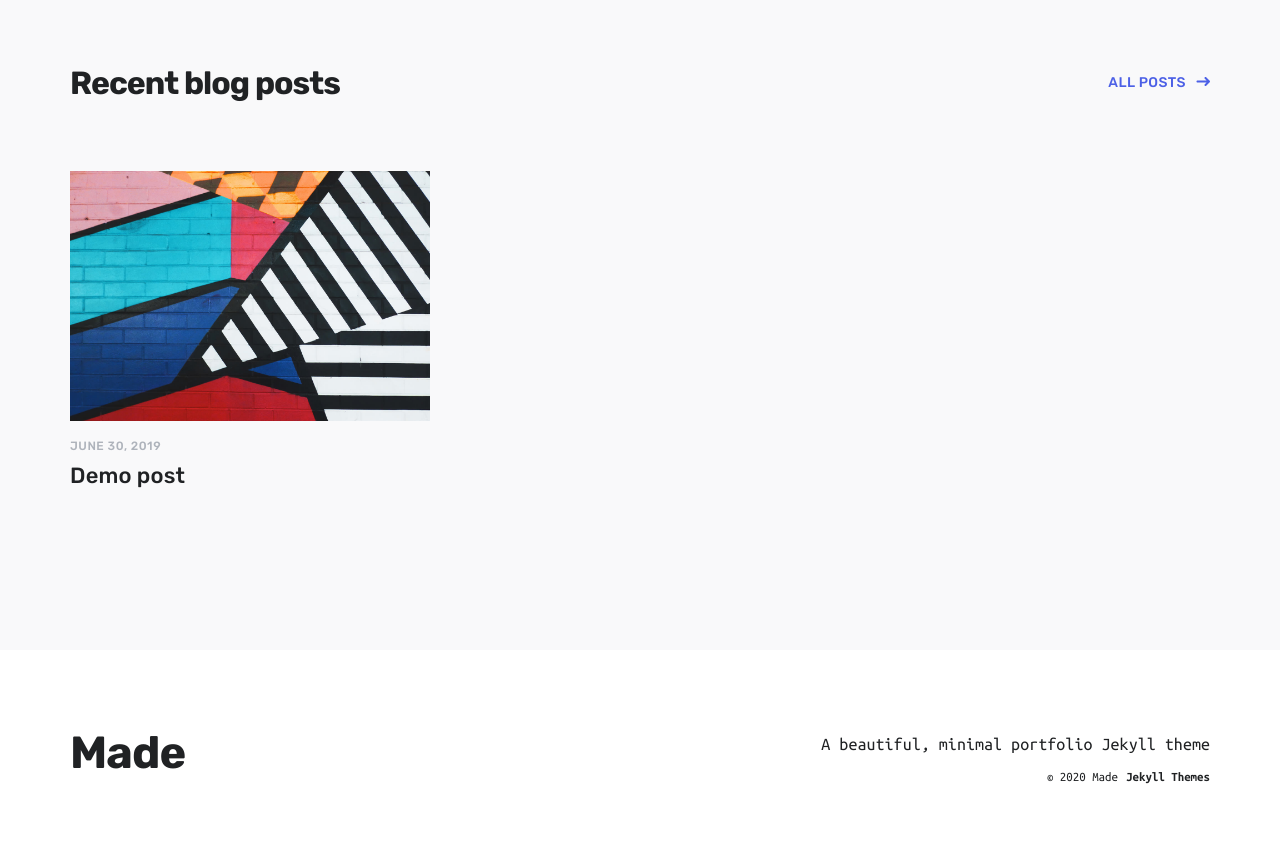
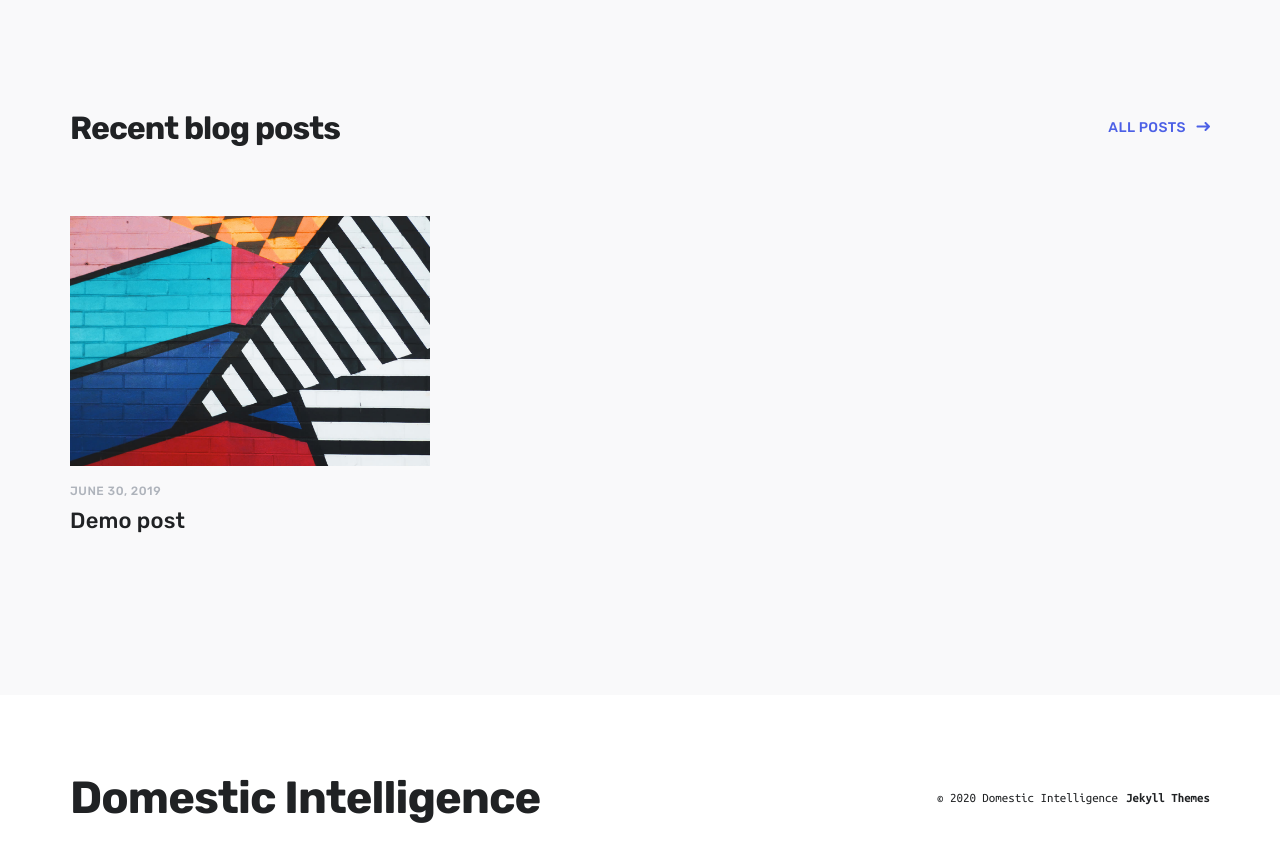
Before and after one commit to DomesticIntelligence/DomesticIntelligence.github.io, a Jekyll site: the page built from index.html, in a window 1280 px wide and 900 px high, scrolled down 2512 px. Shown: the top 862 px of the window. Built offline with Jekyll 4.4.1, drawn with Linux system fonts in a browser that asks for light colours; nearby versions of some CDN libraries; some of the changed text lies outside the part shown.

Commit message:
Update settings.yml

```diff
--- a/_data/settings.yml
+++ b/_data/settings.yml
@@ -1,5 +1,5 @@
 basic_settings:
-  site_title: Made
+  site_title: Domestic Intelligence
   favicon_image: /images/favicon.png
 
 header_settings:
@@ -16,7 +16,7 @@ menu_settings:
 footer_settings:
   logo_image:
   logo_width: 100
-  tagline: A beautiful, minimal portfolio Jekyll theme
+  tagline:
 
 hero_settings:
   background_image: /images/backgrounds/background-hero.svg
```
